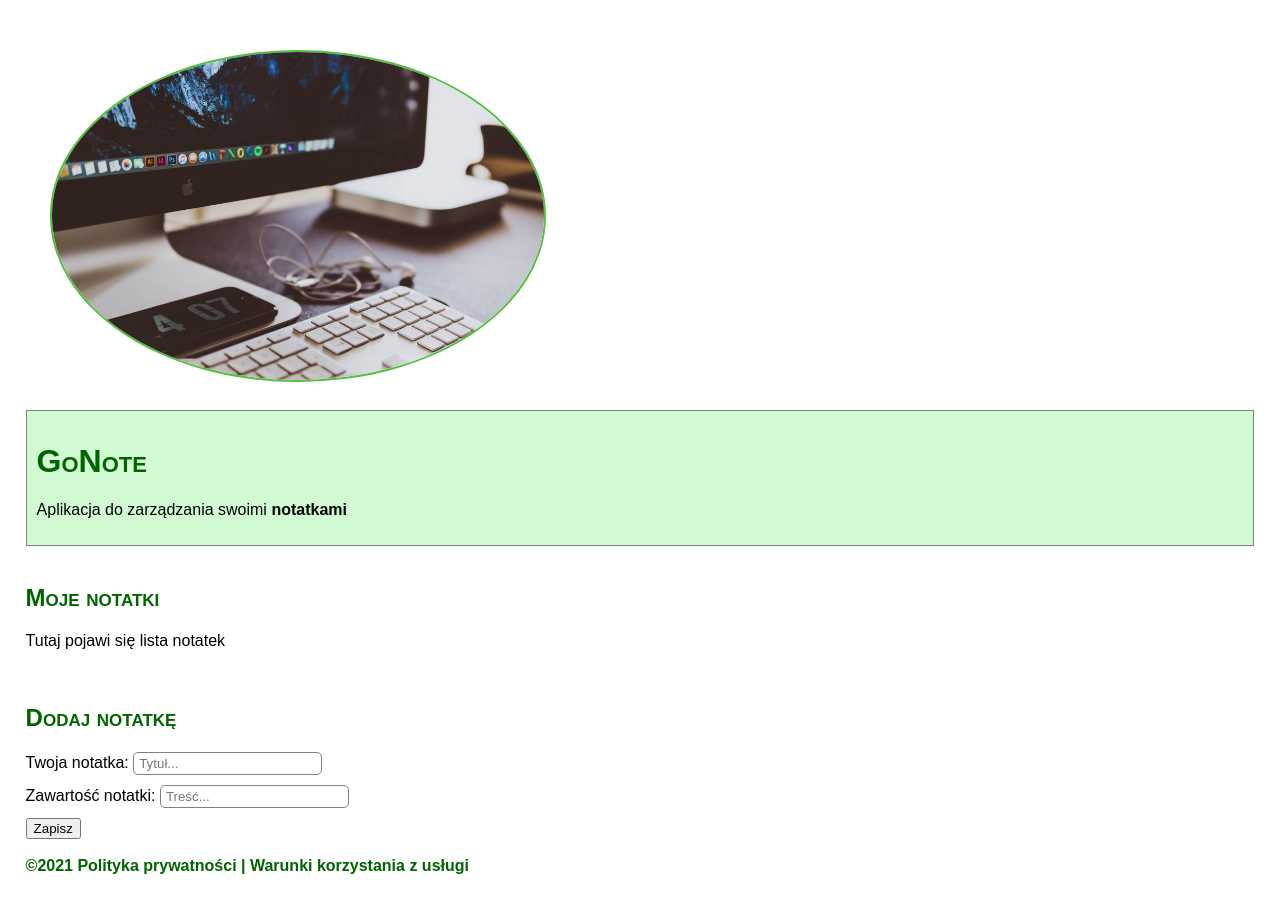
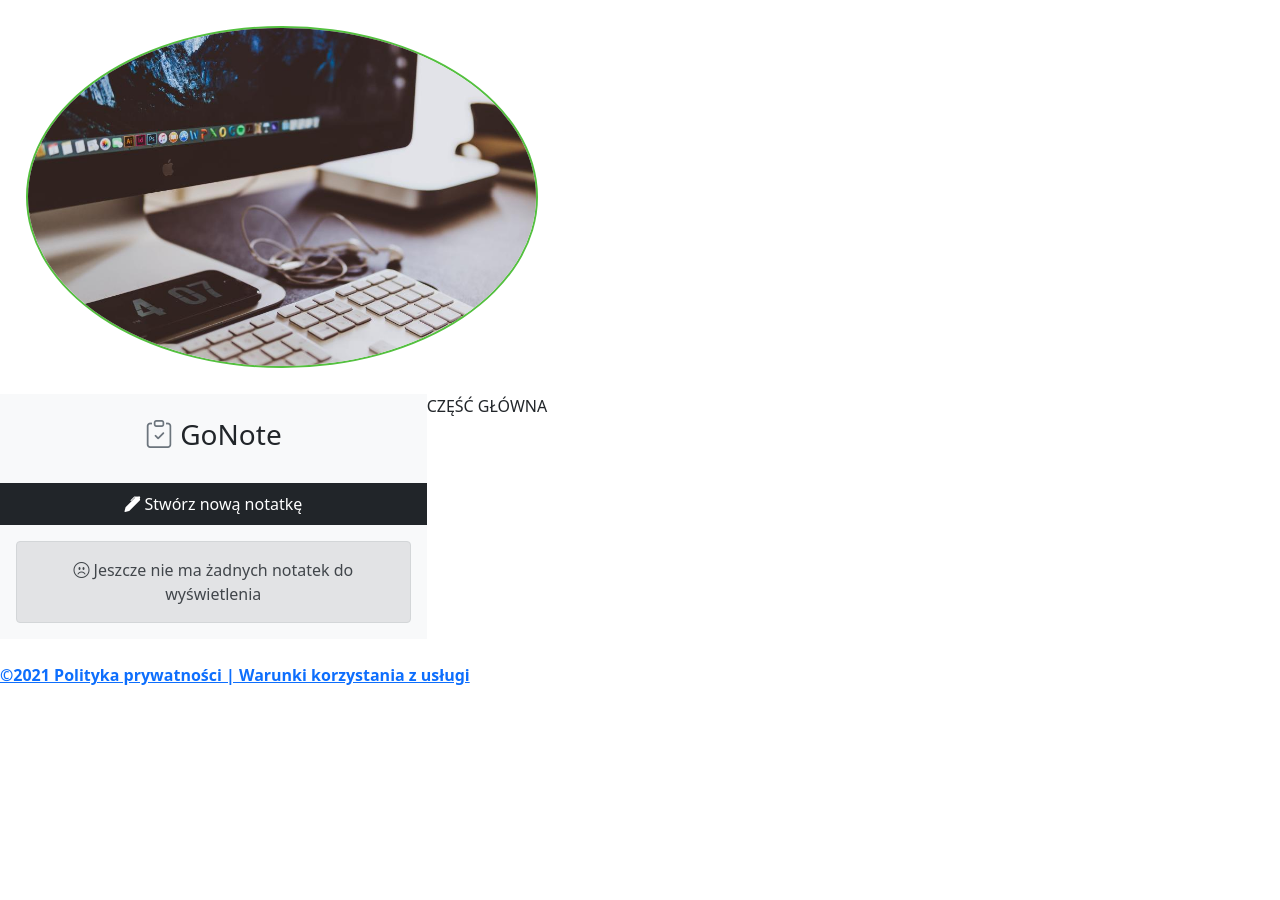
Before and after one commit to kdubniewicz/gonote, a plain HTML site: page index.html in a window 1280 px wide. After the commit the page ends 800 px from the top, so only its background shows below. Drawn offline with nearby package versions, Linux system fonts and the light colour scheme.

Commit message:
Bootstrap modifications od index.html

```diff
--- a/index.html
+++ b/index.html
@@ -2,34 +2,36 @@
 <html>
 	<head>
 		<title>GoNote</title>
+		<meta name="viewport" content="width=device-width, initial-scale=1">
 		<link rel="stylesheet" href="style-css.css">
+		<link href="https://cdn.jsdelivr.net/npm/bootstrap@5.0.0-beta2/dist/css/bootstrap.min.css" rel="stylesheet" integrity="sha384-BmbxuPwQa2lc/FVzBcNJ7UAyJxM6wuqIj61tLrc4wSX0szH/Ev+nYRRuWlolflfl" crossorigin="anonymous">
+		<link rel="stylesheet" href="https://cdn.jsdelivr.net/npm/bootstrap-icons@1.4.0/font/bootstrap-icons.css">
 	</head>
 	<body>
+		<script src="https://cdn.jsdelivr.net/npm/bootstrap@5.0.0-beta2/dist/js/bootstrap.bundle.min.js" integrity="sha384-b5kHyXgcpbZJO/tY9Ul7kGkf1S0CWuKcCD38l8YkeH8z8QjE0GmW1gYU5S9FOnJ0" crossorigin="anonymous"></script>
 		<img src="title.jpg" alt="computer" width="100%" class="title-picture">
-		<div id="div-top">
-			<h1>GoNote</h1>
-			<p>Aplikacja do zarządzania swoimi <strong>notatkami</strong></p>
+		<div class="container-fluid p-0 m-0">
+			<div class="row p-0 m-0">
+				 <div class="col-12 col-md-5 col-lg-4 bg-light p-0">
+					<h3 class="w-100 text-center p-4">
+						<i class="bi-clipboard-check text-secondary"></i>
+						GoNote
+					</h3>
+					<button type="button" class="btn btn-dark w-100 py-2 rounded-0">
+						<i class="bi-pen-fill text-white"></i>
+						Stwórz nową notatkę
+					</button>
+					<div class="alert alert-secondary m-3 text-center">
+						<i class="bi-emoji-frown"></i>
+						Jeszcze nie ma żadnych notatek do wyświetlenia
+					</div>
+				 </div>
+				 <div class="col-12 col-md-7 col-lg-8 bg-white p-0">
+				 CZĘŚĆ GŁÓWNA
+				 </div>
+			</div>
 		</div>
-		<br>
-		<div>
-			<h2>Moje notatki</h2>
-			<p>Tutaj pojawi się lista notatek</p>
-		</div>
-		<br>
-		<div>
-			<h2>Dodaj notatkę</h2>
-			<form>
-				<div>
-					<label="note-title">Twoja notatka: </label>
-					<input type="text" placeholder="Tytuł..." id="note-title"><br>
-				</div>
-				<div>
-					<label for="note-content">Zawartość notatki: </label>
-					<input type="text" placeholder="Treść..." id="note-content"><br>
-				</div>
-				<div>
-					<button type="submit">Zapisz
-				</div>
+
 				<br>
 				<a href="http://google.com/" target="_blank">©2021 Polityka prywatności | Warunki korzystania z usługi</a>
 			</form>
```
